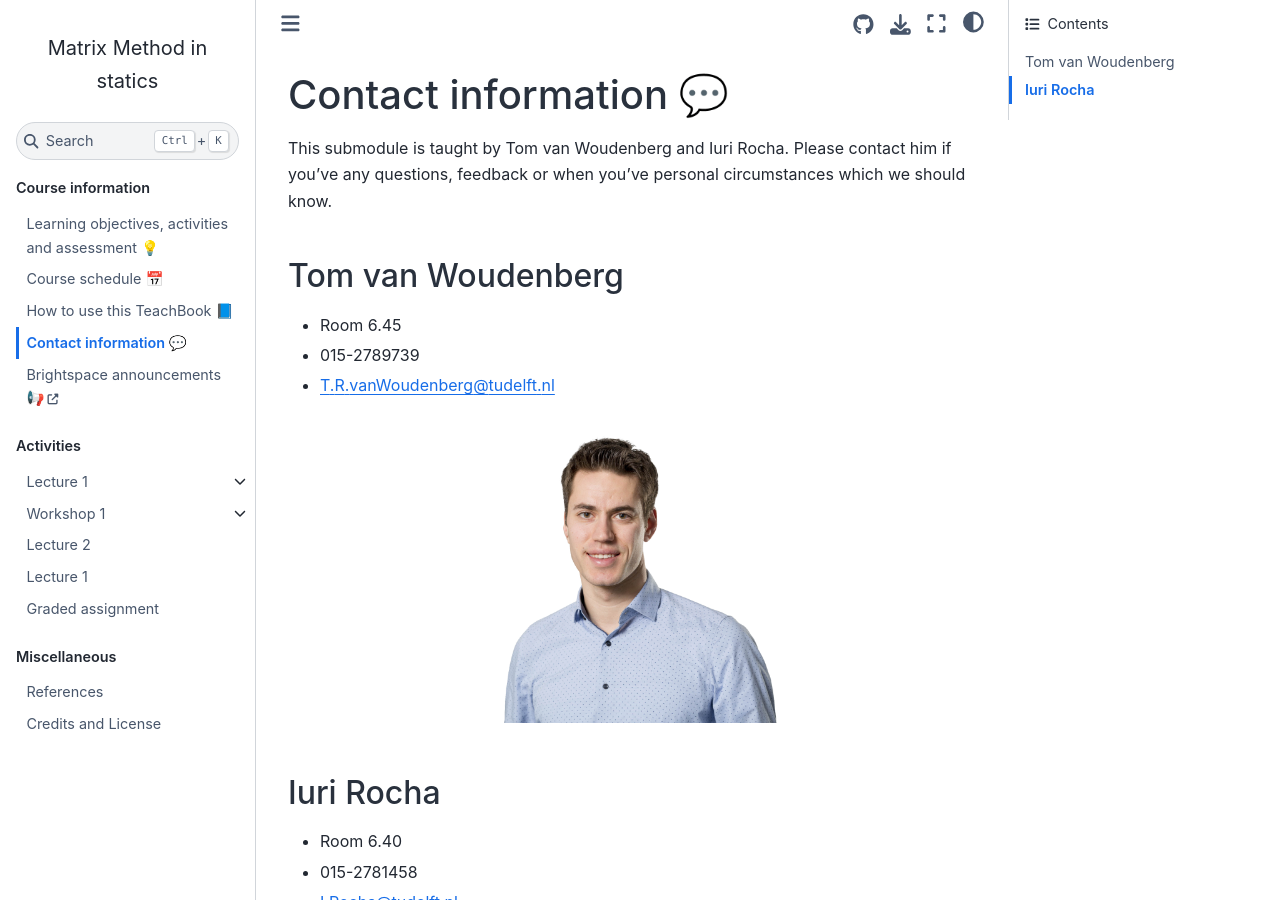
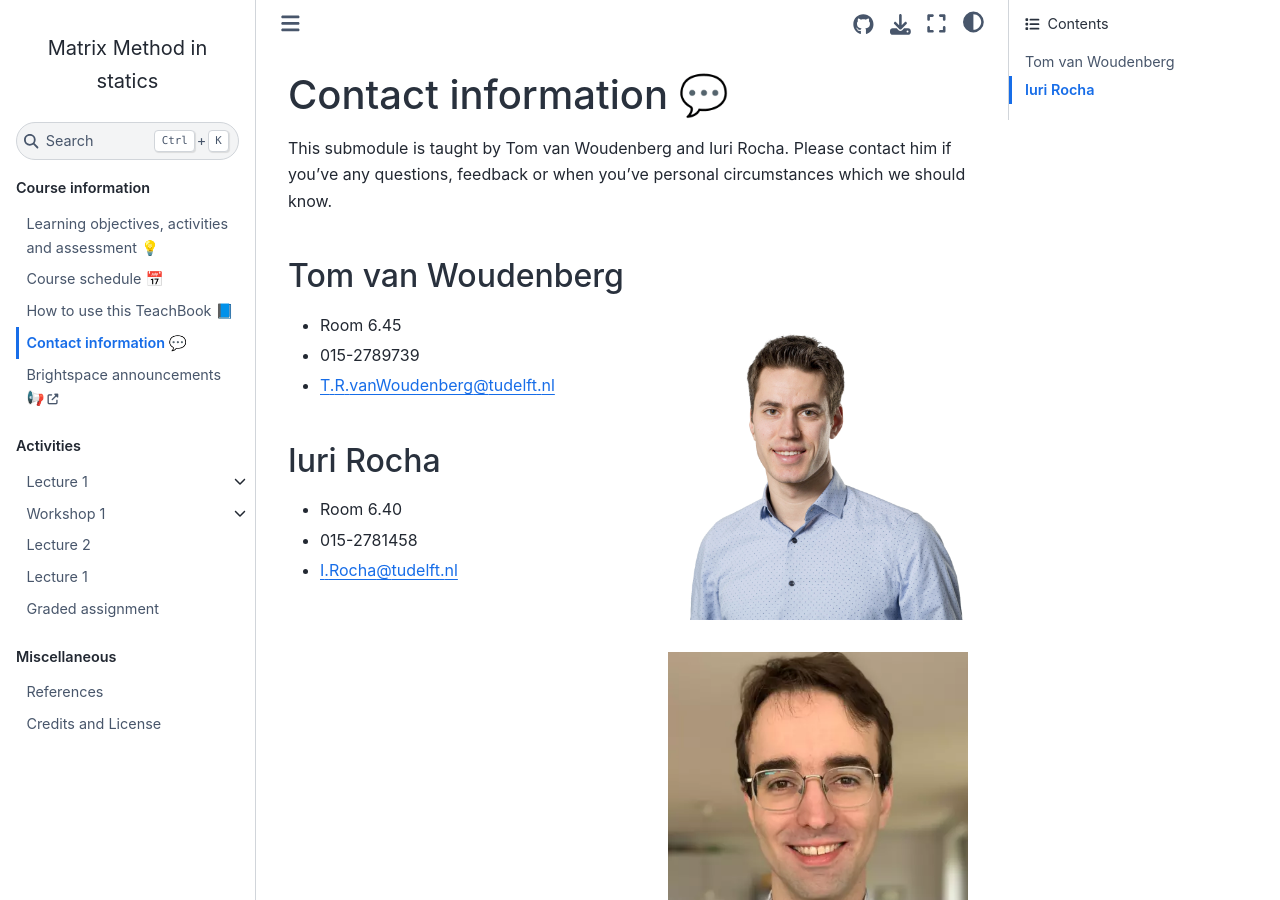
Before and after one commit to sophietenhoor/book, a Jupyter Book: the page built from book/contact_information.md, in a window 1280 px wide and 900 px high. Built offline with Jupyter Book 1.0.4 settings and Sphinx 7.4.7 and the Sphinx Book theme 1.1.4, drawn with Linux system fonts in a browser that asks for light colours; pages that are not in the unit, such as notebooks, are missing from menus; comment, search, counter and statistics services are not loaded.

Commit message:
align right

````diff
--- a/book/contact_information.md
+++ b/book/contact_information.md
@@ -3,23 +3,21 @@
 This submodule is taught by Tom van Woudenberg and Iuri Rocha. Please contact him if you've any questions, feedback or when you've personal circumstances which we should know.
 
 ## Tom van Woudenberg
+```{figure} figures/Tom.jpg
+:width: 300px
+:align: right
+:class: dark-light
+```
 - Room 6.45
 - 015-2789739
 - T.R.vanWoudenberg@tudelft.nl
 
-```{figure} figures/Tom.jpg
+## Iuri Rocha
+```{figure} figures/Iuri.png
 :width: 300px
-:align: center
+:align: right
 :class: dark-light
 ```
-
-## Iuri Rocha
 - Room 6.40
 - 015-2781458
 - I.Rocha@tudelft.nl
-
-```{figure} figures/Iuri.png
-:width: 300px
-:align: center
-:class: dark-light
-```
````
